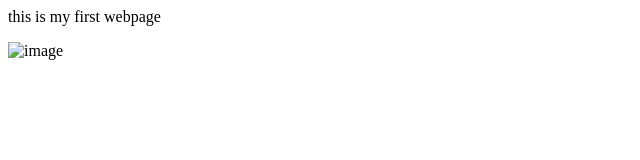
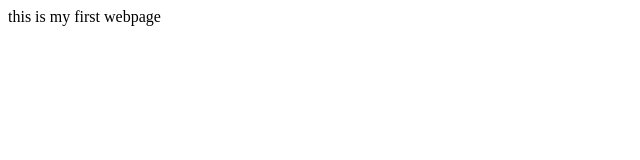
Before and after one commit to priyathamk9/Assignment_2_Priyatham, a plain HTML site: page index.html in a window 1280 px wide. Shown: the full height of the page, 0-640 px from the left. Drawn offline with Linux system fonts and the light colour scheme.

Commit message:
Update index.html

```diff
--- a/index.html
+++ b/index.html
@@ -3,7 +3,7 @@
 <title>myfirstwebpage</title>
 <body>
 <p> this is my first webpage </p>
-<img src="bmw.jpg" alt="image">
+<a href= "https://one.drexel.edu/web/university/academics">
 </body>
 </head>
 </html>
```
